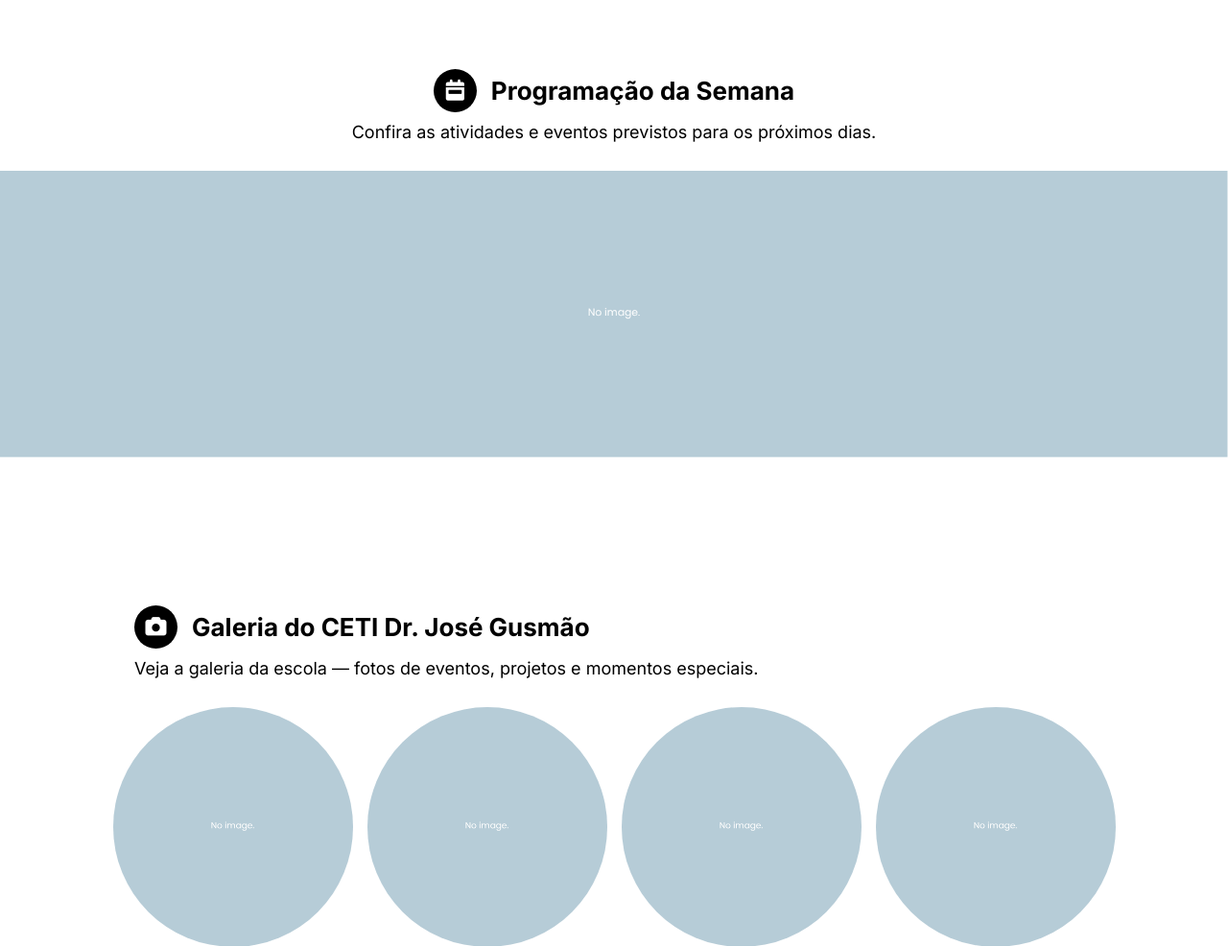
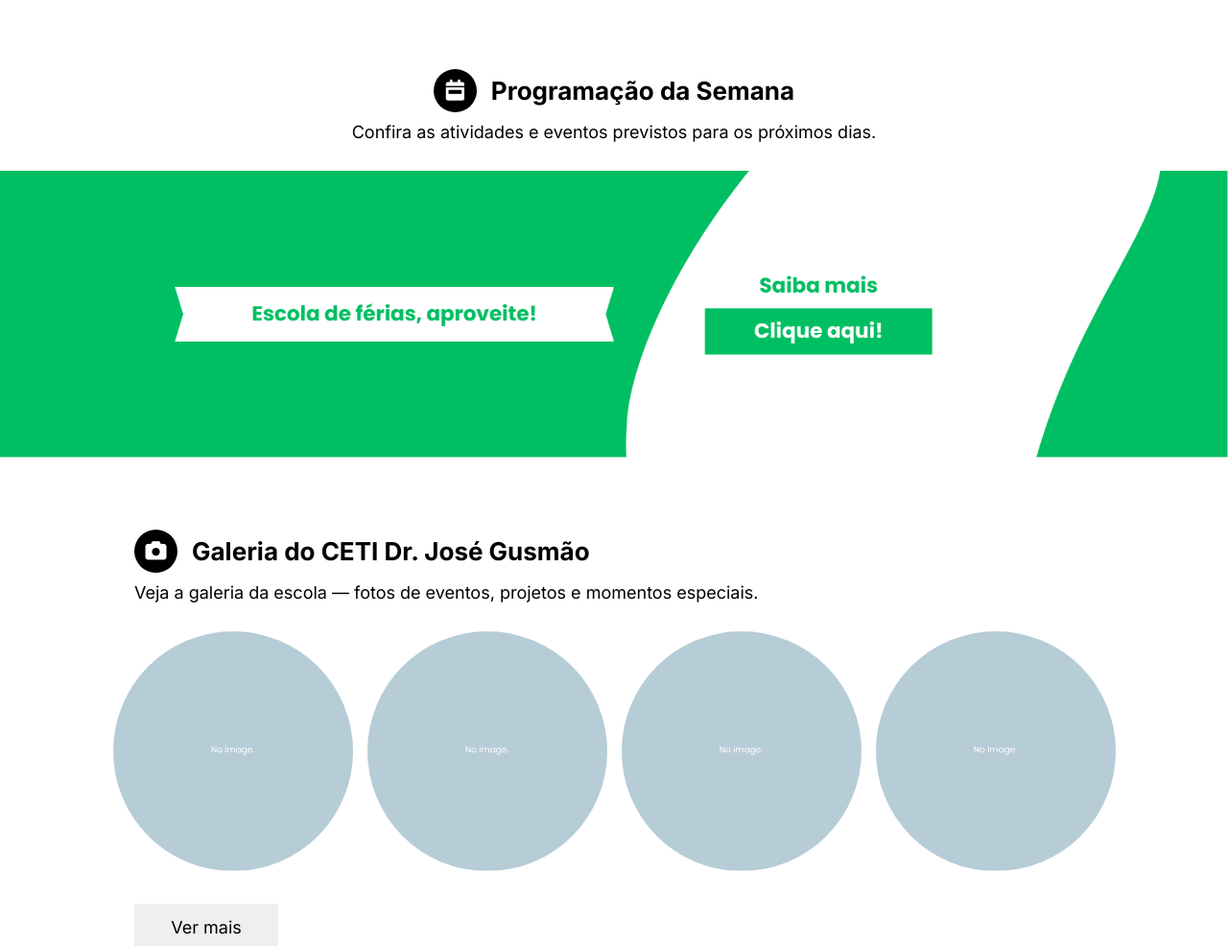
Before and after one commit to sennafz/cetidrjosegusmao, a plain HTML site: page index.html in a window 1280 px wide. Shown: the part 949-1935 px from the top of the page at 96% size. Drawn offline with Linux system fonts and the light colour scheme.

Commit message:
segunda atualização do dia

```diff
--- a/assets/styles/index.css
+++ b/assets/styles/index.css
@@ -1,4 +1,4 @@
-@import url('https://fonts.googleapis.com/css2?family=Inter:ital,opsz,wght@0,14..32,100..900;1,14..32,100..900&display=swap');
+@import url('https://fonts.googleapis.com/css2?family=Inter:ital,opsz,wght@0,14..32,100..900;1,14..32,100..900&family=Poppins:ital,wght@0,100;0,200;0,300;0,400;0,500;0,600;0,700;0,800;0,900;1,100;1,200;1,300;1,400;1,500;1,600;1,700;1,800;1,900&display=swap');
 
 * {
     font-family: 'Inter', sans-serif;
@@ -157,7 +157,7 @@ header .c-links .list-links .link i {
     align-items: center;
     justify-content: center;
     flex-direction: column;
-    padding-top: 0;
+    padding: 0;
     gap: 30px;
 }
 
@@ -179,12 +179,15 @@ header .c-links .list-links .link i {
     text-align: center;
 }
 
-.container-schedule .c-banner .banner {
+.container-schedule .c-banner {
+    display: flex;
+    align-items: center;
+    justify-content: center;
+}
+.container-schedule .c-banner  .banner {
     width: 100%;
     height: auto;
-    object-fit: cover;
 }
-
 .container-gallery {
     width: 1000px;
     display: flex;
--- a/index.html
+++ b/index.html
@@ -23,7 +23,7 @@
         </div>
     </header>
     <div class="container-banner">
-        <img src="assets/media/html/banner.png" alt="Imagem de fundo, banner principal do site." class="background">
+        <img src="assets/media/html/banner-main.png" alt="Imagem de fundo, banner principal do site." class="background">
     </div>
     <div class="container-about">
     </div>
@@ -62,7 +62,7 @@
             <p class="desc">Confira as atividades e eventos previstos para os próximos dias.</p>
         </div>
         <div class="c-banner">
-            <img src="assets/media/html/banner.png" alt="Banner com a programação da semana." class="banner">
+            <img src="assets/media/html/programacao.png" alt="" class="banner">
         </div>
     </div>
     <div class="container-gallery">
```
Also changed, not shown: assets/media/html/banner-main.png (added), assets/media/html/menino-a-desenhar-vetor-freepik.jpg (deleted), assets/media/html/programacao.png (added).
